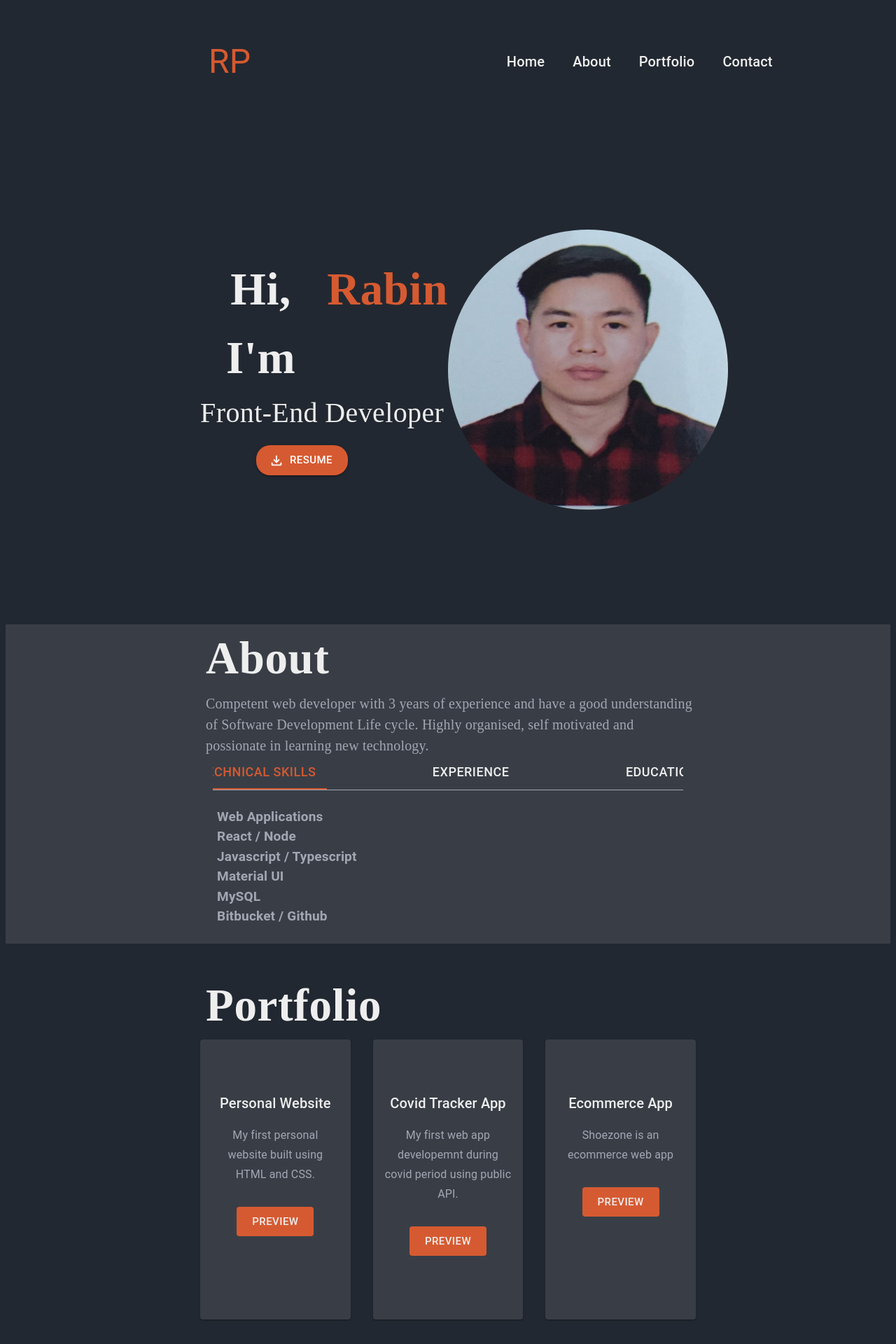
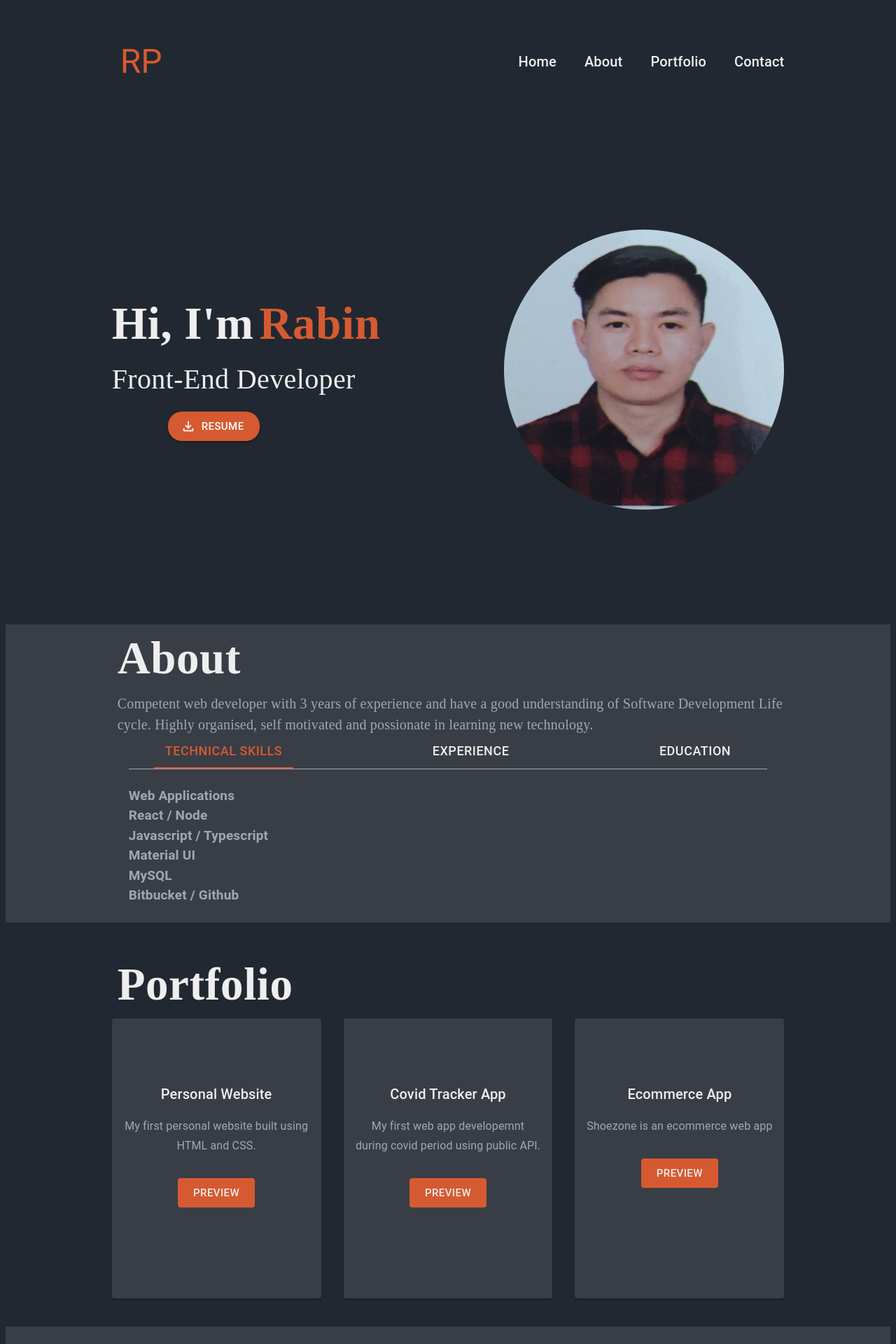
Before and after one commit to Rabin88/My-Website, a React (Create React App) app: page / in a window 1280 px wide. Shown: the top 1920 px of the page at 70% size. Built offline with nearby package versions, Linux system fonts and the light colour scheme.

Commit message:
updated layout

```diff
--- a/src/About.tsx
+++ b/src/About.tsx
@@ -26,8 +26,8 @@ const About = () => {
       id="about"
       sx={{
         bgcolor: "#393E46",
-        paddingLeft: { sx: "10%", md: "13%", lg: "22%" },
-        paddingRight: { sx: "10%", md: "13%", lg: "22%" }
+        paddingLeft: { sx: "10%", md: "13%", lg: "12%" },
+        paddingRight: { sx: "10%", md: "13%", lg: "12%" }
       }}
     >
       <Typography
--- a/src/Contact.tsx
+++ b/src/Contact.tsx
@@ -90,8 +90,8 @@ const Contact = () => {
       id="contact"
       sx={{
         bgcolor: "#393E46",
-        paddingLeft: { sx: "10%", md: "13%", lg: "22%" },
-        paddingRight: { sx: "10%", md: "13%", lg: "22%" }
+        paddingLeft: { sx: "10%", md: "13%", lg: "12%" },
+        paddingRight: { sx: "10%", md: "13%", lg: "12%" }
       }}
     >
       <Typography
--- a/src/Home.tsx
+++ b/src/Home.tsx
@@ -20,8 +20,8 @@ const Home = () => {
       id="home"
       sx={{
         bgcolor: "#222831",
-        paddingLeft: { sx: "10%", md: "13%", lg: "22%" },
-        paddingRight: { sx: "10%", md: "13%", lg: "22%" },
+        paddingLeft: { sx: "10%", md: "13%", lg: "12%" },
+        paddingRight: { sx: "10%", md: "13%", lg: "12%" },
         textAlign: "center"
       }}
     >
--- a/src/NavBar.tsx
+++ b/src/NavBar.tsx
@@ -89,8 +89,8 @@ const NavBar = () => {
           alignItems: "center",
           padding: { sx: 2, md: 5 },
           bgcolor: "#222831",
-          paddingLeft: { sx: "10%", md: "13%", lg: "22%" },
-          paddingRight: { sx: "10%", md: "13%", lg: "22%" }
+          paddingLeft: { sx: "10%", md: "13%", lg: "12%" },
+          paddingRight: { sx: "10%", md: "13%", lg: "12%" }
         }}
       >
         <Typography
--- a/src/Portfolio.tsx
+++ b/src/Portfolio.tsx
@@ -20,8 +20,8 @@ const Portfolio = () => {
       sx={{
         my: 5,
         bgcolor: "#222831",
-        paddingLeft: { sx: "10%", md: "13%", lg: "22%" },
-        paddingRight: { sx: "10%", md: "13%", lg: "22%" }
+        paddingLeft: { sx: "10%", md: "13%", lg: "12%" },
+        paddingRight: { sx: "10%", md: "13%", lg: "12%" }
       }}
     >
       <Typography
```
